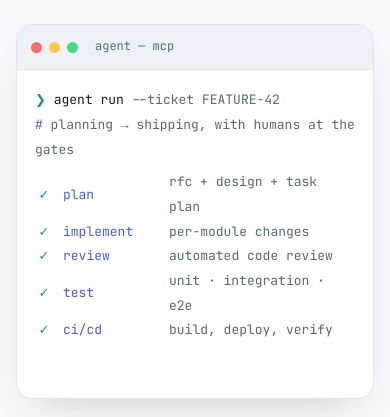
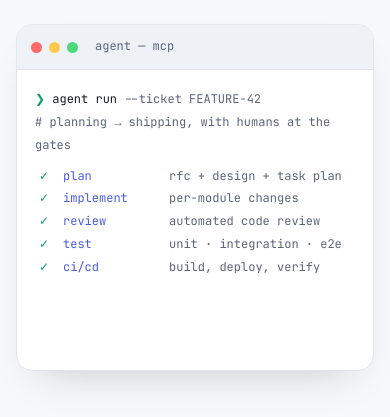
Before and after one commit to Rakshak001/rakshak001.github.io, a plain HTML site: page index.html in a window 390 px wide. Shown: the part 604-1021 px from the top of the page. Drawn offline with Linux system fonts and the light colour scheme.

Commit message:
Fix mobile layout overflow

```diff
--- a/index.html
+++ b/index.html
@@ -66,8 +66,8 @@ nav .wrap{display:flex;align-items:center;justify-content:space-between;height:6
 @media (max-width:760px){.links a:not(.keep){display:none}}
 
 /* hero */
-.hero{padding:96px 0 72px;display:grid;grid-template-columns:1.15fr .85fr;gap:56px;align-items:center}
-@media (max-width:920px){.hero{grid-template-columns:1fr;padding:64px 0 48px;gap:40px}}
+.hero{padding:96px 0 72px;display:grid;grid-template-columns:minmax(0,1.15fr) minmax(0,.85fr);gap:56px;align-items:center}
+@media (max-width:920px){.hero{grid-template-columns:minmax(0,1fr);padding:64px 0 48px;gap:40px}}
 .status{display:inline-flex;align-items:center;gap:8px;font-size:13px;color:var(--muted);border:1px solid var(--line);
   padding:6px 12px;border-radius:999px;background:var(--card)}
 .dot{width:8px;height:8px;border-radius:50%;background:var(--accent);box-shadow:0 0 0 4px var(--glow);animation:pulse 2s infinite}
@@ -92,7 +92,8 @@ svg.i{width:18px;height:18px;fill:none;stroke:currentColor;stroke-width:2;stroke
 .term-bar i{width:11px;height:11px;border-radius:50%;background:var(--line)}
 .term-bar i:nth-child(1){background:#ff6b6b}.term-bar i:nth-child(2){background:#ffc94d}.term-bar i:nth-child(3){background:#4cd97b}
 .term-bar span{margin-left:10px;color:var(--muted);font-size:12px}
-.term-body{padding:18px 18px 22px;min-height:300px;line-height:1.9}
+.term-body{padding:18px 18px 22px;min-height:300px;line-height:1.9;overflow-x:auto}
+@media (max-width:600px){.term{font-size:12px}.step .t{min-width:78px}}
 .term-body .p{color:var(--accent)}
 .term-body .c{color:var(--muted)}
 .step{display:flex;align-items:center;gap:10px;opacity:.25;transition:opacity .4s}
@@ -110,7 +111,7 @@ svg.i{width:18px;height:18px;fill:none;stroke:currentColor;stroke-width:2;stroke
 .stat b{display:block;font-family:"Space Grotesk",sans-serif;font-size:34px;letter-spacing:-.02em}
 .stat b em{font-style:normal;color:var(--accent)}
 .stat span{color:var(--muted);font-size:14px}
-@media (max-width:760px){.stats{grid-template-columns:1fr 1fr}.stat:nth-child(2){border-right:0}.stat:nth-child(-n+2){border-bottom:1px solid var(--line)}}
+@media (max-width:760px){.stats{grid-template-columns:repeat(2,minmax(0,1fr))}.stat{padding:20px 16px}.stat b{font-size:28px}.stat:nth-child(2){border-right:0}.stat:nth-child(-n+2){border-bottom:1px solid var(--line)}}
 
 /* sections */
 section{padding:96px 0 0}
```
